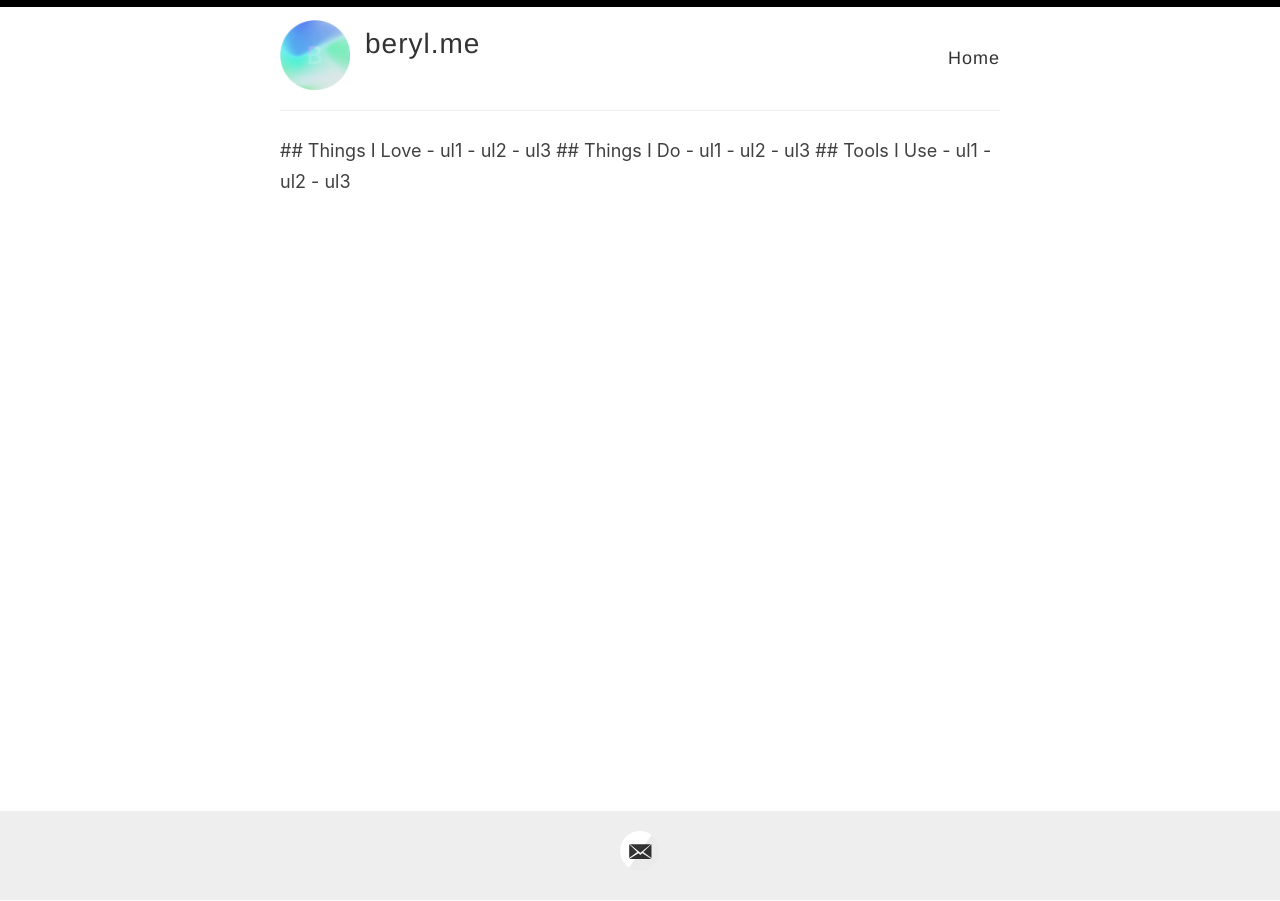
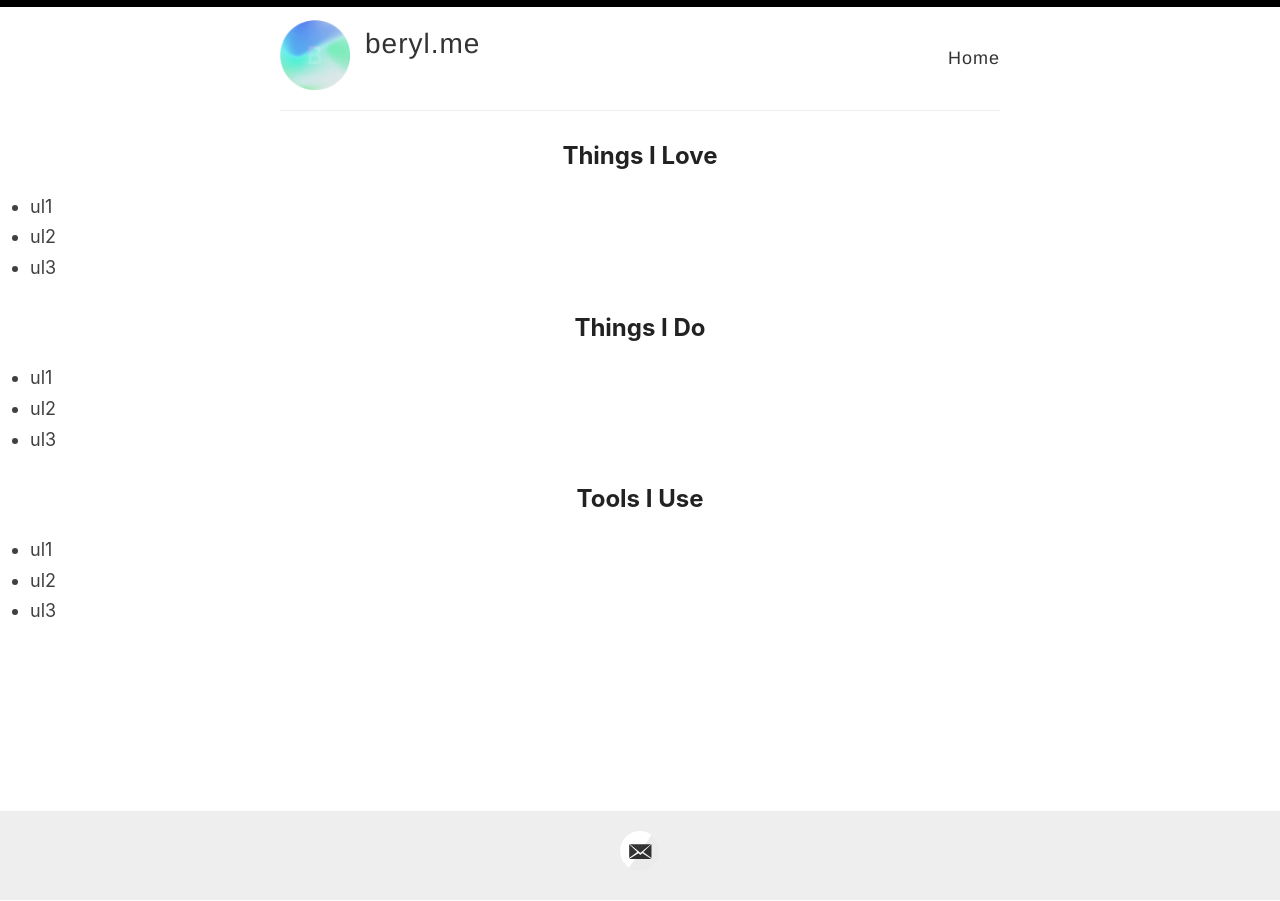
Before and after one commit to 98827ddb7e5a2c2e261912a23d9251d6/98827ddb7e5a2c2e261912a23d9251d6.github.io, a Jekyll site: the page built from index.md, in a window 1280 px wide. Built offline with Jekyll 4.4.1, drawn with Linux system fonts in a browser that asks for light colours; the list of posts is cut into pages by our own code; our own code applies the rules of GitHub Pages for plain Markdown files.

Commit message:
try make home page md

```diff
--- a/_layouts/default.html
+++ b/_layouts/default.html
@@ -39,7 +39,7 @@
       </div>
 
       <div class="wrapper-main">
-        <div id="main" role="main" class="container">
+        <div class="entry">
           {{ content }}
         </div>
       </div>
```
Also changed, not shown: index.md (renamed from index.html).
